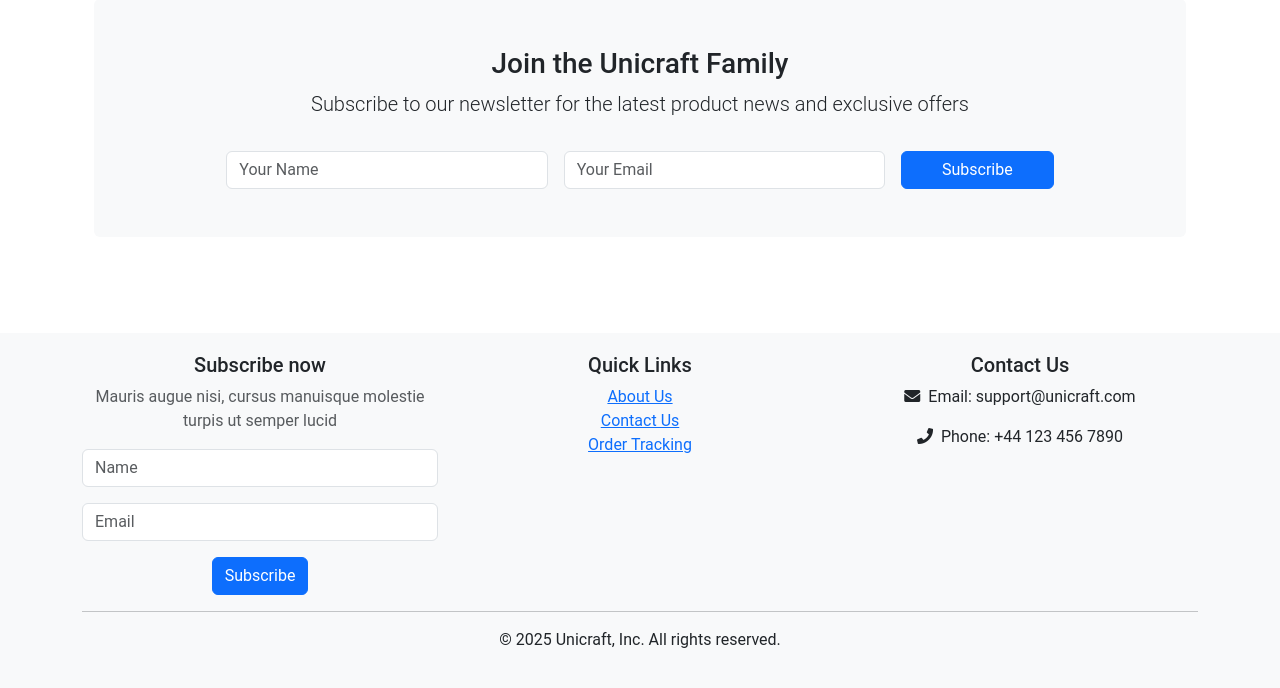
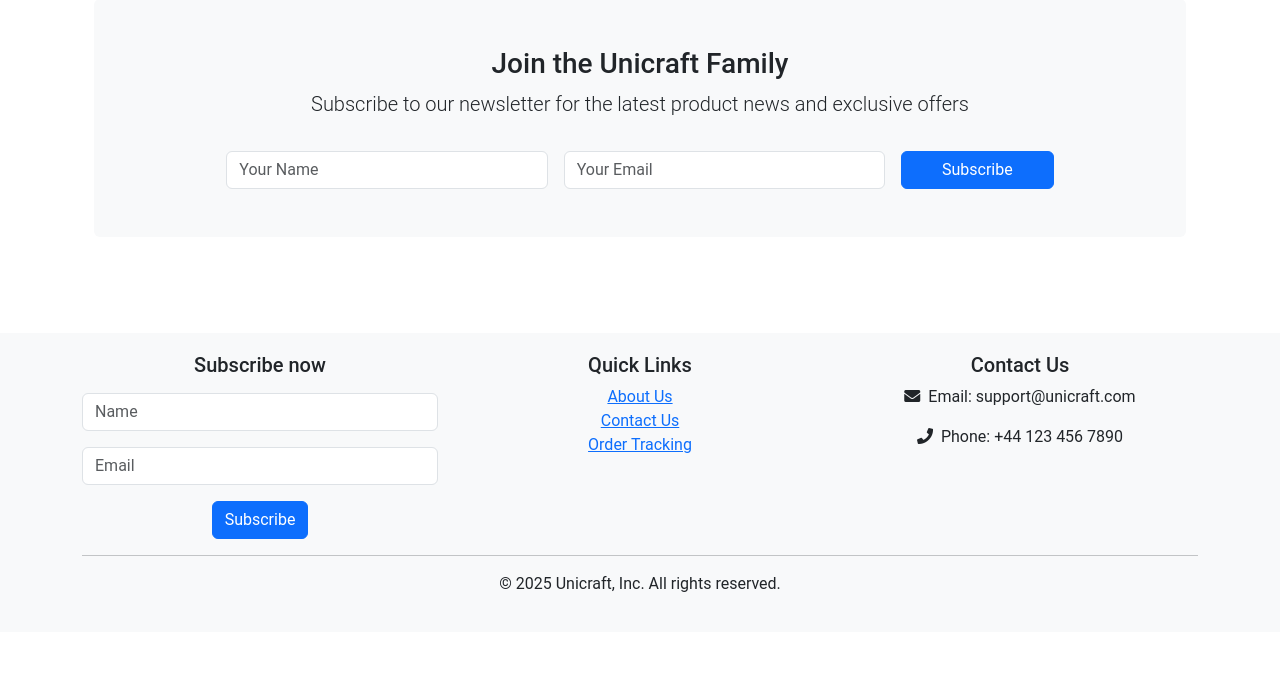
Before and after one commit to geqi777/IT_group_project, a Django app: page /about/ in a window 1280 px wide. Shown: the part 2291-2979 px from the top of the page. After the commit the page ends 2883 px from the top, so only its background shows below. Run offline with Django 5.2, Linux system fonts and the light colour scheme.

```diff
--- a/main_system/templates/layout.html
+++ b/main_system/templates/layout.html
@@ -118,7 +118,7 @@
             <div class="row">
                 <div class="col-md-4">
                     <h5>Subscribe now</h5>
-                    <p class="text-muted">Mauris augue nisi, cursus manuisque molestie turpis ut semper lucid</p>
+                    <p class="text-muted"></p>
                     <form action="/subscribe/" method="post" class="mt-3">
                         {% csrf_token %}
                         <div class="mb-3">
```
